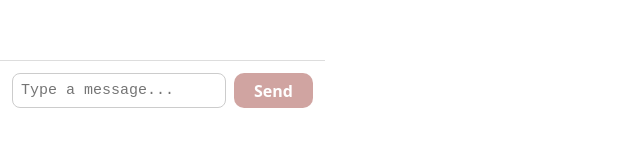
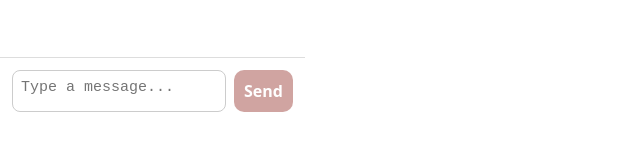
Before and after one commit to sarayumummidi/7-11-agentic-ai, a React app in the folder frontend/: page /chat-input in a window 1280 px wide. Shown: the part 310-460 px from the top of the page, without its empty margins (0-640 px from the left). Built offline with nearby package versions, Linux system fonts and the light colour scheme; the HTML template or start-up script is replaced by a standard one.

Commit message:
Adjust button padding in ChatInput component
Updated padding for the button in ChatInput component.

```diff
--- a/frontend/src/components/ChatInput.jsx
+++ b/frontend/src/components/ChatInput.jsx
@@ -52,7 +52,7 @@ const ChatInput = ({ onSend }) => {
         color: "white",
         border: "none",
         borderRadius: "10px",
-        padding: "0 20px",
+        padding: "10px",
         fontWeight: "600",
         cursor: "pointer",
         opacity: text.trim() ? 1 : 0.5,
```
